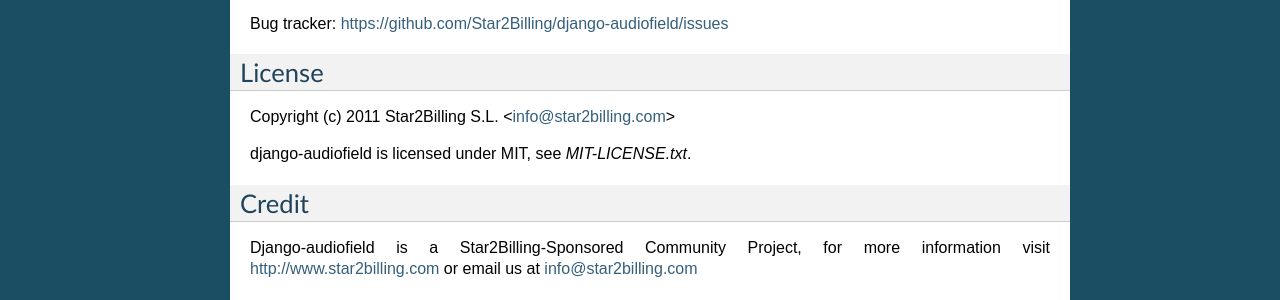
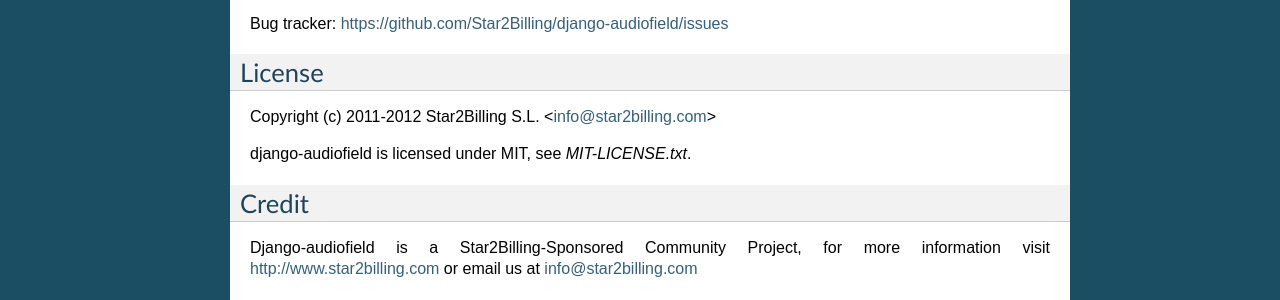
Before and after one commit to fancy517/django-audiofield, a Sphinx documentation site: the page built from docs/source/introduction.rst, in a window 1280 px wide and 900 px high, scrolled down 2326 px. Shown: the part 512-812 px from the top of the window. Built offline with Sphinx 7.4.7, drawn with Linux system fonts in a browser that asks for light colours.

Commit message:
update date on copyright

```diff
--- a/MIT-LICENSE.txt
+++ b/MIT-LICENSE.txt
@@ -1,4 +1,4 @@
-Copyright (c) 2011 Star2Billing S.L. <info@star2billing.com>
+Copyright (c) 2011-2012 Star2Billing S.L. <info@star2billing.com>
 
 django-audiofield is distributed under the terms of the Mozilla Public License (MPL) Version 1.1
 
--- a/README.rst
+++ b/README.rst
@@ -159,14 +159,14 @@
 Documentation
 =============
 
-Extensive documentation is available on 'Read the Docs':
+Documentation is available on 'Read the Docs':
 http://django-audiofield.readthedocs.org
 
 
 License
 =======
 
-Copyright (c) 2011 Star2Billing S.L. <info@star2billing.com>
+Copyright (c) 2011-2012 Star2Billing S.L. <info@star2billing.com>
 
 django-audiofield is licensed under MIT, see `MIT-LICENSE.txt`.
 
--- a/docs/source/includes/introduction.txt
+++ b/docs/source/includes/introduction.txt
@@ -143,7 +143,7 @@
 License
 =======
 
-Copyright (c) 2011 Star2Billing S.L. <info@star2billing.com>
+Copyright (c) 2011-2012 Star2Billing S.L. <info@star2billing.com>
 
 django-audiofield is licensed under MIT, see `MIT-LICENSE.txt`.
 
```
